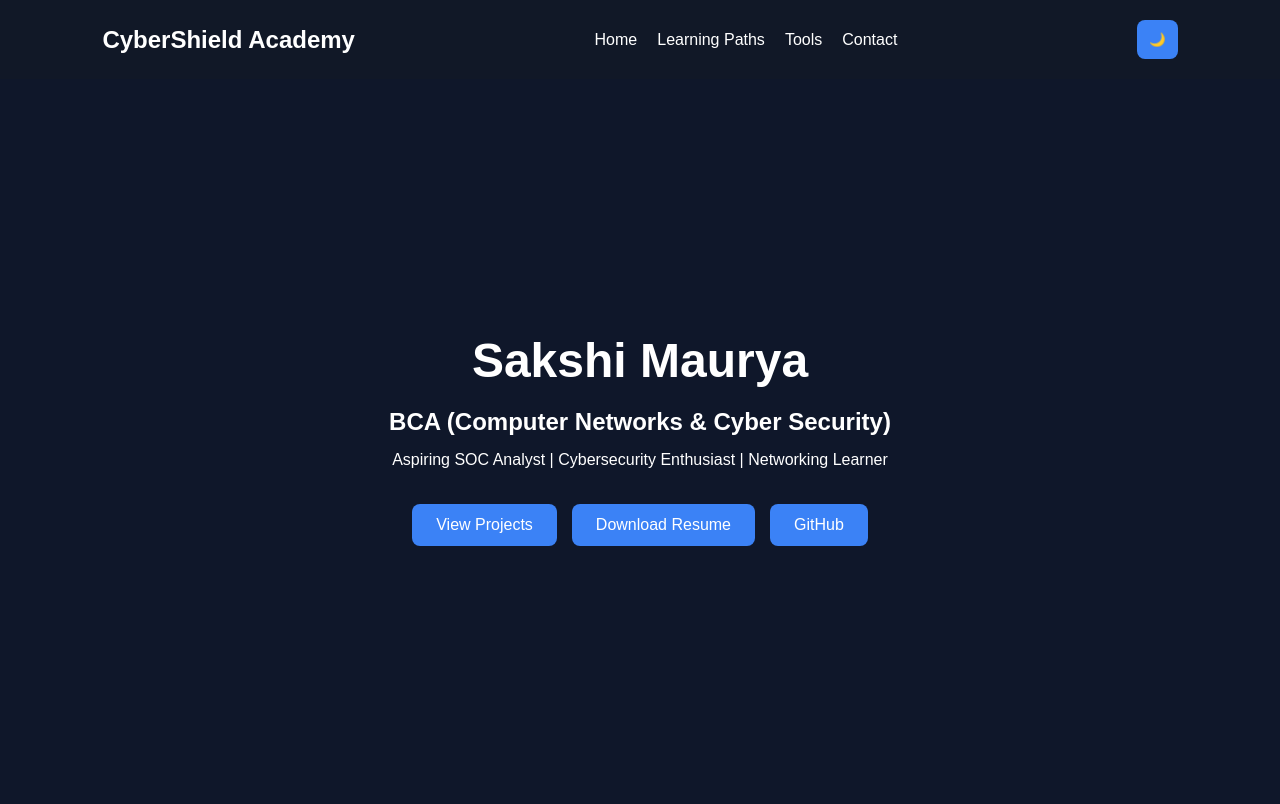
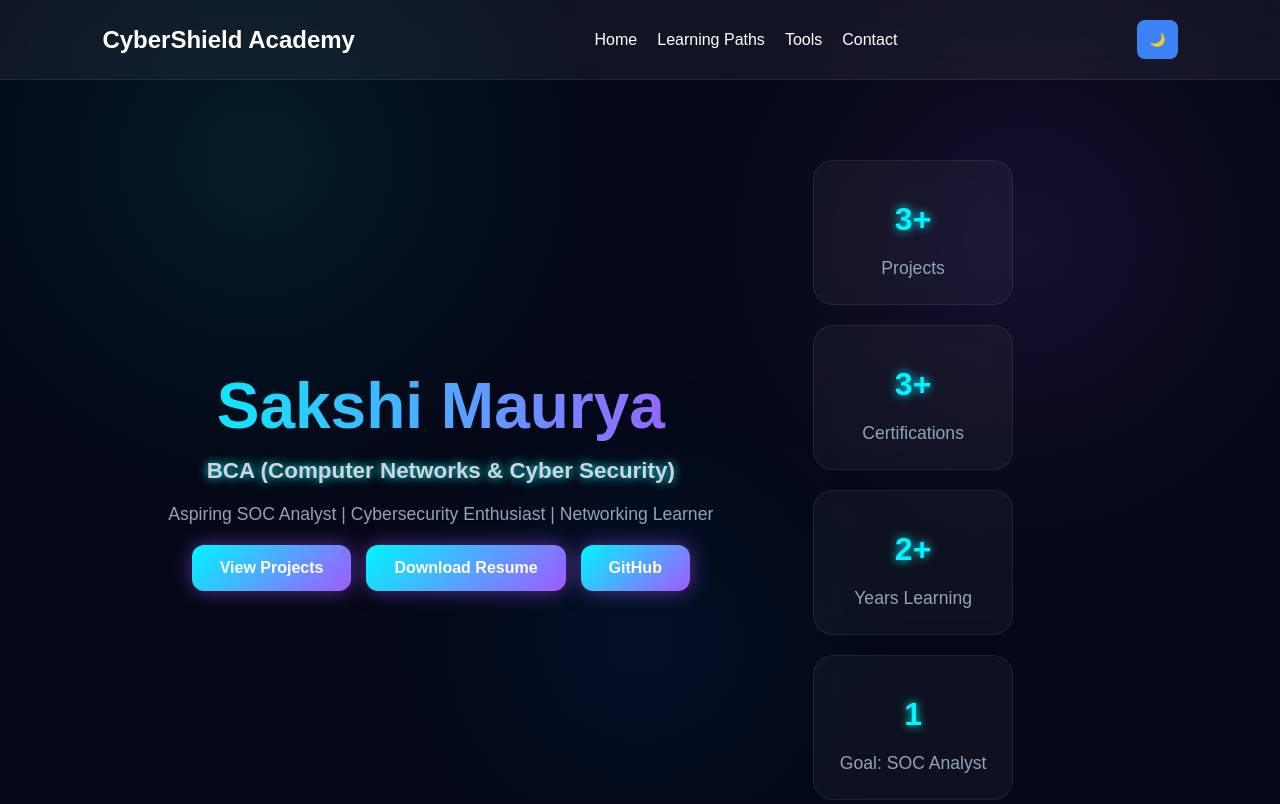
Before and after one commit to sakshi0528/cybershield-academy, a plain HTML site: page index.html in a window 1280 px wide. Shown: the top 804 px of the page. Drawn offline with Linux system fonts and the light colour scheme.

Commit message:
Premium UI Upgrade

```diff
--- a/index.html
+++ b/index.html
@@ -32,10 +32,7 @@
 
 <h2>BCA (Computer Networks & Cyber Security)</h2>
 
-<p>
-Aspiring SOC Analyst | Cybersecurity Enthusiast |
-Networking Learner
-</p>
+<p id="typing"></p>
 
 <div class="hero-buttons">
 
@@ -54,6 +51,30 @@ GitHub
 </div>
 
 </div>
+
+<section class="stats">
+
+<div class="stat-card">
+<h2>3+</h2>
+<p>Projects</p>
+</div>
+
+<div class="stat-card">
+<h2>3+</h2>
+<p>Certifications</p>
+</div>
+
+<div class="stat-card">
+<h2>2+</h2>
+<p>Years Learning</p>
+</div>
+
+<div class="stat-card">
+<h2>1</h2>
+<p>Goal: SOC Analyst</p>
+</div>
+
+</section>
 
 </section>
 
--- a/script.js
+++ b/script.js
@@ -6,3 +6,24 @@ toggle.addEventListener("click", () => {
 document.body.classList.toggle("light");
 
 });
+
+const text =
+"Aspiring SOC Analyst | Cybersecurity Enthusiast | Networking Learner";
+
+let i = 0;
+
+function typing(){
+
+if(i < text.length){
+
+document.getElementById("typing").innerHTML += text.charAt(i);
+
+i++;
+
+setTimeout(typing,50);
+
+}
+
+}
+
+typing();
--- a/style.css
+++ b/style.css
@@ -1,3 +1,13 @@
+@import url('https://fonts.googleapis.com/css2?family=Poppins:wght@300;400;500;600;700&display=swap');
+
+*{
+margin:0;
+padding:0;
+box-sizing:border-box;
+font-family:'Poppins',sans-serif;
+scroll-behavior:smooth;
+}
+
 *{
 margin:0;
 padding:0;
@@ -6,8 +16,23 @@ font-family:Arial,sans-serif;
 }
 
 body{
-background:#0f172a;
+background:#050816;
 color:white;
+overflow-x:hidden;
+}
+
+body::before{
+content:'';
+position:fixed;
+top:0;
+left:0;
+width:100%;
+height:100%;
+background:
+radial-gradient(circle at 20% 20%, rgba(0,255,255,.08), transparent 30%),
+radial-gradient(circle at 80% 30%, rgba(162,89,255,.1), transparent 30%),
+radial-gradient(circle at 50% 80%, rgba(0,132,255,.08), transparent 30%);
+z-index:-1;
 }
 
 nav{
@@ -15,9 +40,16 @@ display:flex;
 justify-content:space-between;
 align-items:center;
 padding:20px 8%;
-background:#111827;
-position:sticky;
+position:fixed;
+width:100%;
 top:0;
+z-index:1000;
+
+background:rgba(255,255,255,.05);
+
+backdrop-filter:blur(15px);
+
+border-bottom:1px solid rgba(255,255,255,.08);
 }
 
 nav ul{
@@ -32,27 +64,74 @@ color:white;
 }
 
 .hero{
-height:90vh;
+min-height:100vh;
 display:flex;
 justify-content:center;
 align-items:center;
 text-align:center;
-padding:20px;
+padding:120px 20px;
 }
 
 .hero h1{
-font-size:3rem;
-margin-bottom:20px;
+
+font-size:4rem;
+
+font-weight:700;
+
+background:linear-gradient(
+90deg,
+#00f5ff,
+#a259ff
+);
+
+-webkit-background-clip:text;
+
+-webkit-text-fill-color:transparent;
+}
+
+.hero h2{
+margin-top:10px;
+font-size:1.4rem;
+color:#d1d5db;
+}
+
+.hero p{
+margin-top:20px;
+font-size:1.1rem;
+color:#94a3b8;
 }
 
 .btn{
-display:inline-block;
-padding:12px 24px;
-background:#3b82f6;
+
+padding:14px 28px;
+
+border-radius:12px;
+
+background:linear-gradient(
+135deg,
+#00f5ff,
+#a259ff
+);
+
 color:white;
+
 text-decoration:none;
-border-radius:8px;
-margin-top:15px;
+
+font-weight:600;
+
+transition:.4s;
+
+box-shadow:
+0 0 20px rgba(162,89,255,.5);
+
+}
+
+.btn:hover{
+
+transform:translateY(-4px);
+
+box-shadow:
+0 0 40px rgba(162,89,255,.9);
 }
 
 .paths,
@@ -69,14 +148,30 @@ margin-top:30px;
 }
 
 .card{
-background:#1e293b;
+
+background:rgba(255,255,255,.05);
+
+border:1px solid rgba(255,255,255,.08);
+
+backdrop-filter:blur(12px);
+
 padding:25px;
-border-radius:12px;
-transition:.3s;
+
+border-radius:20px;
+
+transition:.4s;
+
+box-shadow:
+0 0 20px rgba(0,0,0,.2);
 }
 
 .card:hover{
-transform:translateY(-5px);
+
+transform:translateY(-10px);
+
+box-shadow:
+0 0 30px rgba(0,255,255,.2),
+0 0 40px rgba(162,89,255,.2);
 }
 
 form{
@@ -125,3 +220,49 @@ margin:15px 0;
 #certifications{
 padding:80px 8%;
 }
+
+.stats{
+
+display:grid;
+
+grid-template-columns:
+repeat(auto-fit,minmax(200px,1fr));
+
+gap:20px;
+
+padding:40px 8%;
+}
+
+.stat-card{
+
+background:rgba(255,255,255,.04);
+
+padding:25px;
+
+text-align:center;
+
+border-radius:20px;
+
+backdrop-filter:blur(10px);
+
+border:1px solid rgba(255,255,255,.08);
+}
+
+.stat-card h2{
+
+color:#00f5ff;
+
+font-size:2rem;
+}
+
+section h2{
+
+font-size:2rem;
+
+margin-bottom:30px;
+
+color:#00f5ff;
+
+text-shadow:
+0 0 10px #00f5ff;
+}
```
